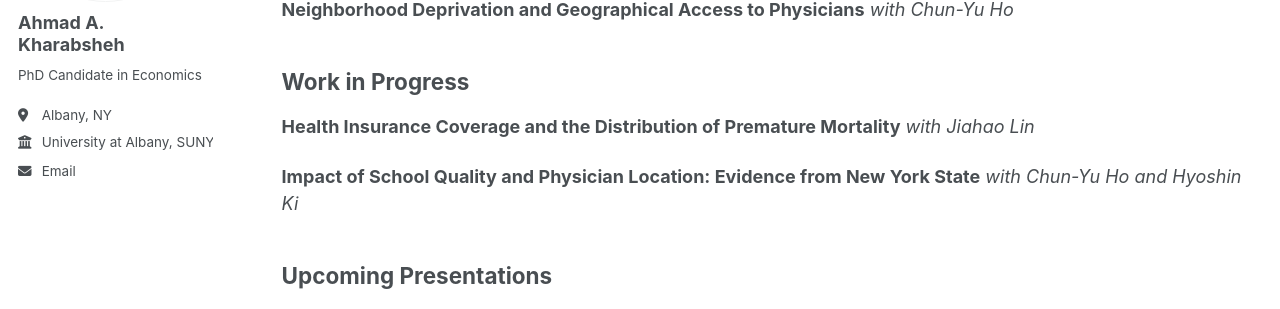
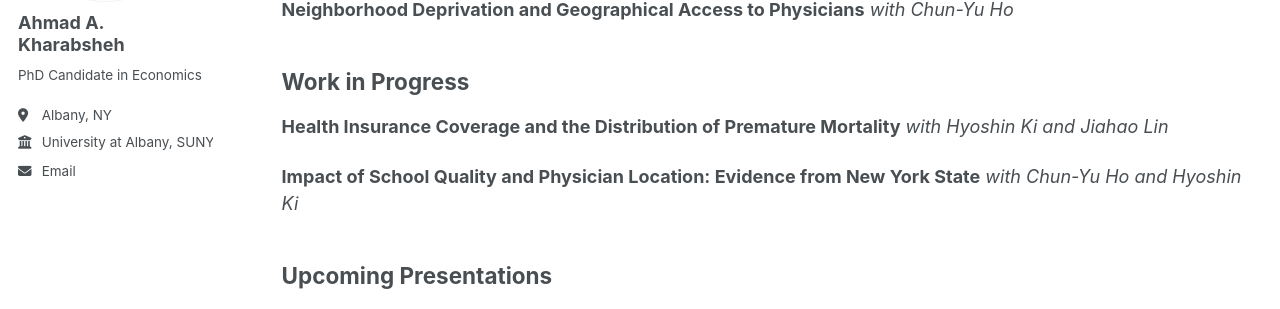
Before and after one commit to Kharabshehahmad/Kharabshehahmad.github.io, a Jekyll site: the page built from _pages/research.md, in a window 1280 px wide and 929 px high. Shown: the part 274-583 px from the top of the window. Built offline with Jekyll 4.4.1, drawn with Linux system fonts in a browser that asks for light colours; a script bundle is joined from its source files by our own code; library files that are not in the unit come from our copies.

Commit message:
Update research.md

```diff
--- a/_pages/research.md
+++ b/_pages/research.md
@@ -16,7 +16,7 @@ author_profile: true
 ## Work in Progress
 
 **Health Insurance Coverage and the Distribution of Premature Mortality**
-*with Jiahao Lin*
+*with Hyoshin Ki and Jiahao Lin*
 
 **Impact of School Quality and Physician Location: Evidence from New York State**
 *with Chun-Yu Ho and Hyoshin Ki*
```
